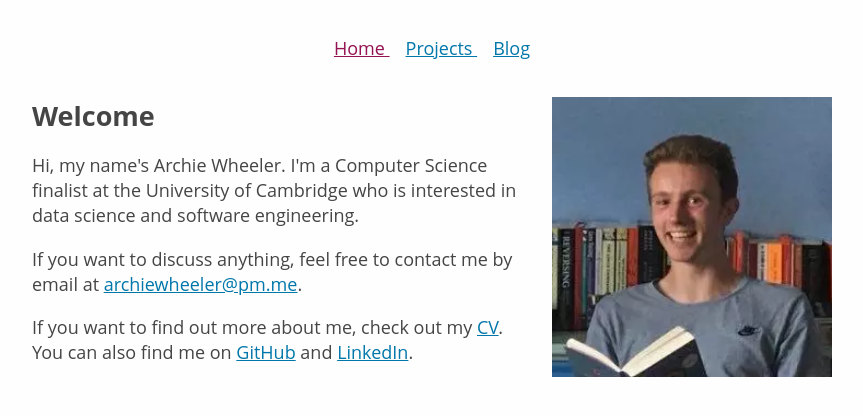
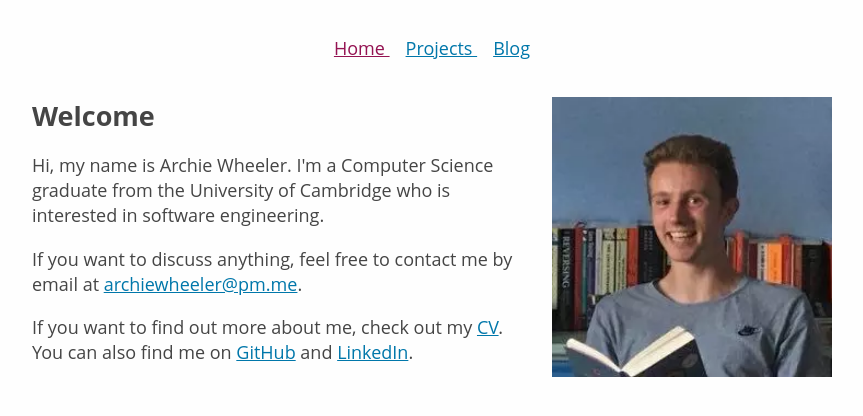
Before and after one commit to archwheeler/archwheeler.github.io, a Jekyll site: the page built from index.html, in a window 1280 px wide. Shown: the top 416 px of the page, without its empty margins (208-1071 px from the left). Built offline with Jekyll 4.4.1, drawn with Linux system fonts in a browser that asks for light colours.

Commit message:
Update home page description

```diff
--- a/index.html
+++ b/index.html
@@ -4,7 +4,7 @@ title: Home
 <div class="profile">
     <img alt="Profile picture" src="assets/profile.webp" width="256" height="256">
     <h1>Welcome</h1>
-    <p>Hi, my name's Archie Wheeler. I'm a Computer Science finalist at the University of Cambridge who is interested in data science and software engineering.</p>
+    <p>Hi, my name is Archie Wheeler. I'm a Computer Science graduate from the University of Cambridge who is interested in software engineering.</p>
     <p>If you want to discuss anything, feel free to contact me by email at <a href="mailto:archiewheeler@pm.me">archiewheeler@pm.me</a>.</p>
 </div>
 <p>If you want to find out more about me, check out my <a href="assets/CV.pdf">CV</a>. You can also find me on <a href="https://github.com/archwheeler">GitHub</a> and <a href="https://www.linkedin.com/in/archie-wheeler/">LinkedIn</a>.</p>
```
